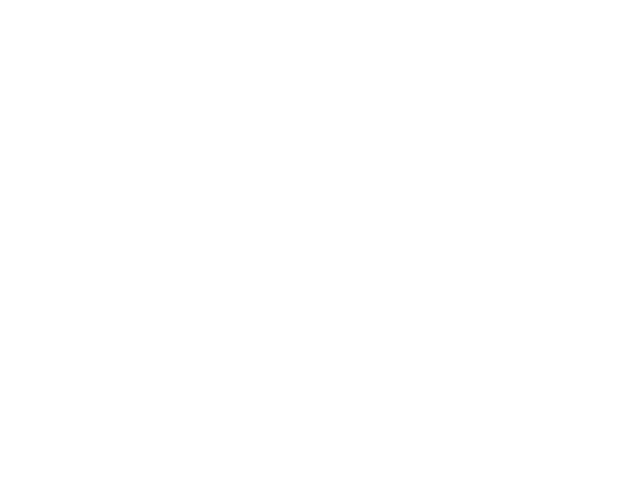
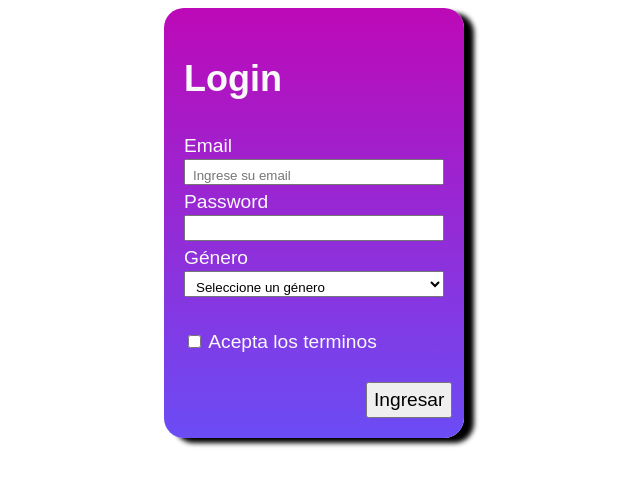
Before and after one commit to kelecho/nivelacion-mir, a plain HTML site: page ejercicio3/index.html in a window 1280 px wide. Shown: the whole page, without its empty margins (326-966 px from the left). Drawn offline with Linux system fonts and the light colour scheme.

Commit message:
Implementa el formulario del tercer ejercicio

```diff
--- a/ejercicio3/index.html
+++ b/ejercicio3/index.html
@@ -8,6 +8,29 @@
     <link rel="stylesheet" href="styles.css" >
 </head>
 <body>
+        <form action="" class="alto border fondo ancho espacio centrado sombreado bloque fuente1">
+            <h2 class="texto-blanco">Login</h2>
 
+            <label class="texto-blanco fuente2" for="email">Email</label>
+            <br>
+            <input class="inputs" type="email" placeholder="Ingrese su email" name="email" id="email">
+            <br>
+            <label class="texto-blanco fuente2" for="password">Password</label>
+            <br>
+            <input class="inputs" type="password" name="password" id="password">
+            <br>
+            <label class="texto-blanco fuente2" for="generos">Género</label>
+            <select name="generos" id="genero" class="">
+                <option value="" disabled selected hidden>Seleccione un género</option>
+                <option value="hombre">Hombre</option>
+                <option value="mujer">Mujer</option>
+                <option value="desc">Desconocido</option>
+            </select>
+            <br>
+            <br>
+            <label class="texto-blanco fuente2"><input type="checkbox" id="terminos" value="acepta"> Acepta los terminos</label><br>
+            <br>
+            <button class="alinear-derecha fuente2">Ingresar</button>
+        </form>
 </body>
 </html>
--- a/ejercicio3/styles.css
+++ b/ejercicio3/styles.css
@@ -0,0 +1,68 @@
+* {
+    box-sizing: border-box;
+}
+
+.border {
+    border-radius: 20px;
+}
+
+.sombreado {
+    box-shadow: 10px 5px 5px black;
+}
+
+.fondo {
+    background-image: linear-gradient(#bd09b7, #6b4cf5);
+}
+
+.ancho {
+    width: 300px;
+}
+
+.alto {
+    height: auto;
+}
+
+.espacio {
+    padding: 20px;
+}
+
+.centrado {
+    margin: 0 auto;
+}
+
+.texto-blanco {
+    color: #fafafa
+}
+
+.inputs {
+    padding: 7px 0 0 7px;
+    margin: 0 auto;
+    width: 100%;
+}
+
+select {
+    padding: 7px 0 0 7px;
+    margin: 0 auto;
+    width: 100%;
+}
+
+button {
+    padding-top: 5px;
+    padding-bottom: 5px;
+}
+
+.alinear-derecha{
+ margin-left: 70%;
+}
+
+.bloque{
+    display: block;
+}
+
+.fuente1{
+    font: 150% sans-serif;
+}
+
+.fuente2 {
+    font: 80% sans-serif;
+}
```
